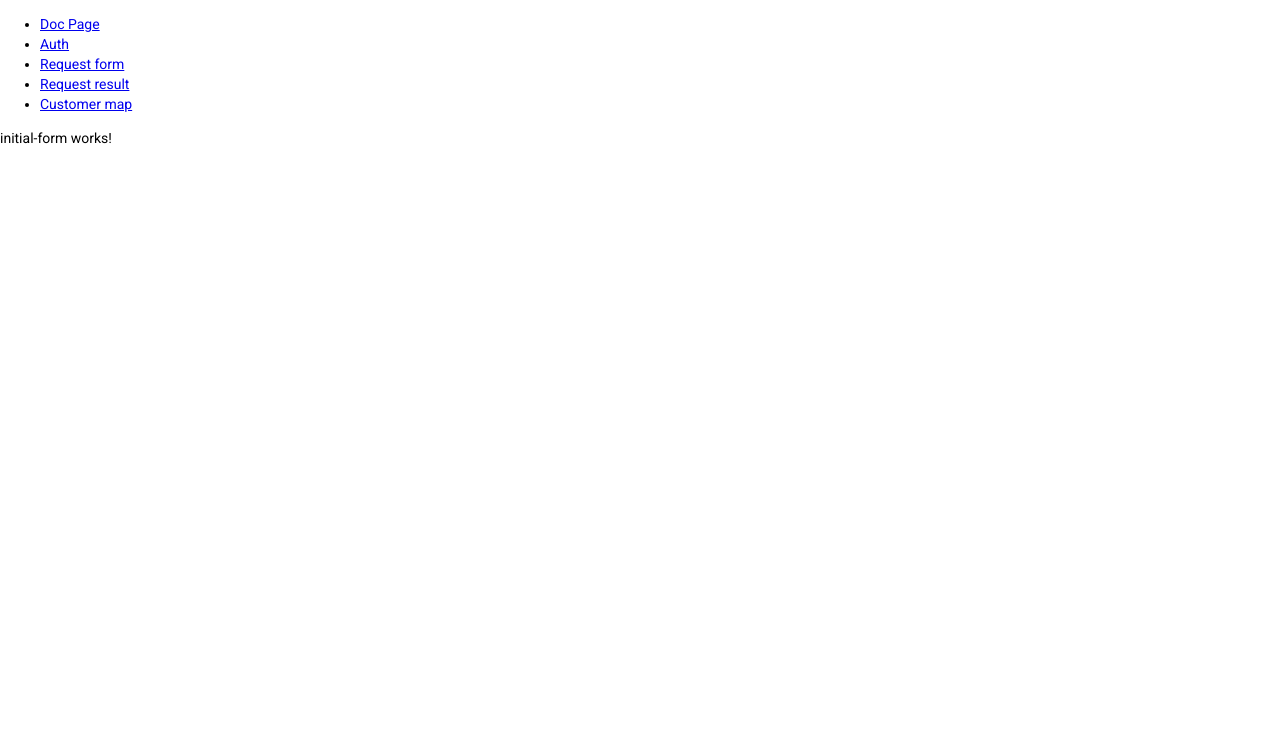
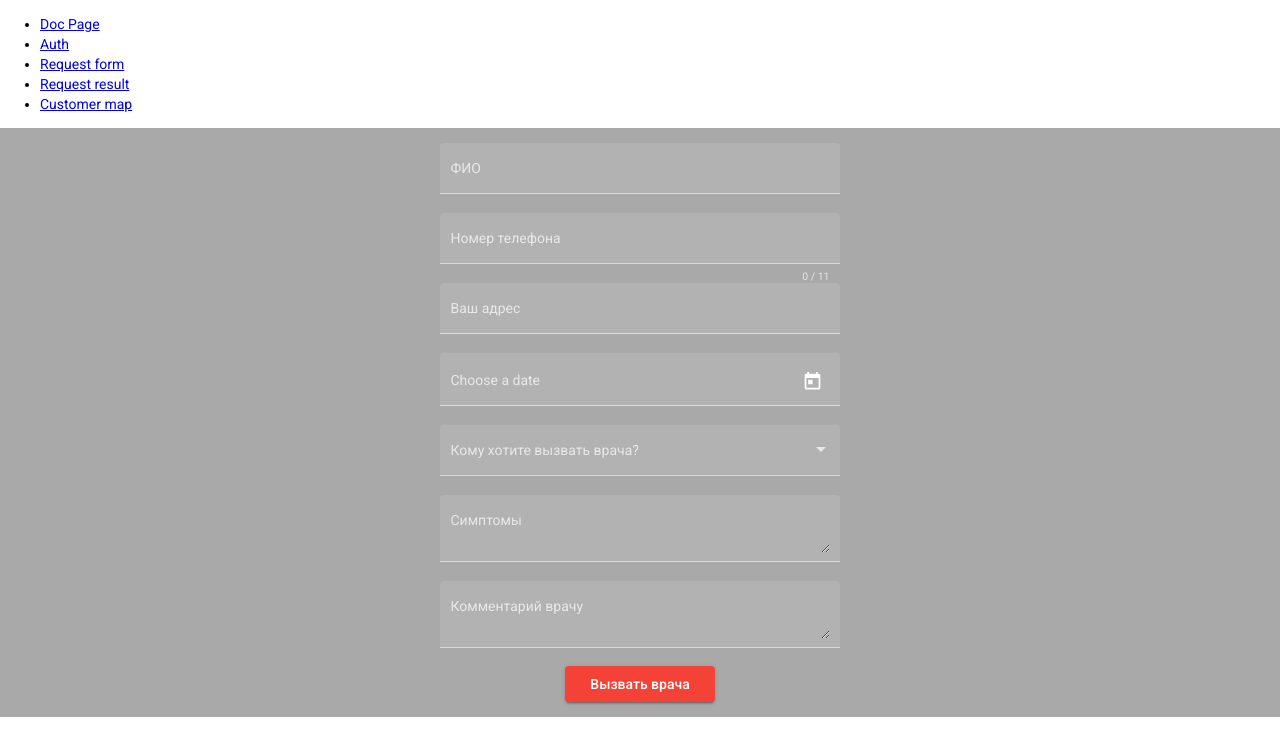
Before and after one commit to shkiltos/WitchDoctor, an Angular app in the folder theLoopKey/: page /start in a window 1280 px wide. Shown: the top 756 px of the page. Built offline with nearby package versions, Linux system fonts and the light colour scheme.

Commit message:
input form

```diff
--- a/theLoopKey/src/app/app-routing.module.ts
+++ b/theLoopKey/src/app/app-routing.module.ts
@@ -5,6 +5,7 @@ import { MapTimerCustomerComponent } from './map-timer-customer/map-timer-custom
 import { RequestResultComponent } from './request-result/request-result.component';
 import { AuthPageComponent } from './auth-page/auth-page.component';
 import { DoctorsMapPageComponent } from './doctors-map-page/doctors-map-page.component';
+
 
 const routes: Routes = [
   { path: 'start', component: InitialFormComponent },
--- a/theLoopKey/src/app/app.module.ts
+++ b/theLoopKey/src/app/app.module.ts
@@ -1,4 +1,4 @@
-import { NgModule } from '@angular/core';
+import { NgModule, CUSTOM_ELEMENTS_SCHEMA } from '@angular/core';
 import { BrowserModule } from '@angular/platform-browser';
 
 import { AppRoutingModule } from './app-routing.module';
@@ -9,6 +9,14 @@ import { RequestResultComponent } from './request-result/request-result.componen
 import { MapTimerCustomerComponent } from './map-timer-customer/map-timer-customer.component';
 import { DoctorsMapPageComponent } from './doctors-map-page/doctors-map-page.component';
 import { AuthPageComponent } from './auth-page/auth-page.component';
+import { MatFormFieldModule } from '@angular/material/form-field';
+import { MatInputModule } from '@angular/material/input';
+import { MatSelectModule } from '@angular/material/select';
+import { MatDatepickerModule } from '@angular/material/datepicker';
+import { MatNativeDateModule } from '@angular/material/core';
+import {MatButtonModule} from '@angular/material/button';
+
+
 
 @NgModule({
   declarations: [
@@ -22,9 +30,17 @@ import { AuthPageComponent } from './auth-page/auth-page.component';
   imports: [
     BrowserModule,
     AppRoutingModule,
-    BrowserAnimationsModule
+    BrowserAnimationsModule,
+    MatDatepickerModule,
+    MatInputModule,
+    MatSelectModule,
+    MatFormFieldModule,
+    MatNativeDateModule,
+    MatButtonModule
   ],
   providers: [],
-  bootstrap: [AppComponent]
+  bootstrap: [AppComponent],
+  schemas: [ CUSTOM_ELEMENTS_SCHEMA ]
+
 })
 export class AppModule { }
--- a/theLoopKey/src/app/initial-form/initial-form.component.css
+++ b/theLoopKey/src/app/initial-form/initial-form.component.css
@@ -0,0 +1,20 @@
+:host {
+    display: flex;
+    flex-direction: column;
+    background-color: darkgrey;
+    align-items: center;
+}
+
+.input-form-top {
+    margin-top: 15px;
+    min-width: 400px;
+}
+
+.input-form {
+    min-width: 400px;
+}
+
+.input-form-bot {
+    margin-bottom: 15px;
+    min-width: 150px;
+}
--- a/theLoopKey/src/app/initial-form/initial-form.component.html
+++ b/theLoopKey/src/app/initial-form/initial-form.component.html
@@ -1 +1,38 @@
-<p>initial-form works!</p>
+<mat-form-field class="input-form-top" appearance="fill">
+    <mat-label>ФИО</mat-label>
+    <input matInput>
+</mat-form-field>
+<mat-form-field class="input-form" appearance="fill">
+    <mat-label>Номер телефона</mat-label>
+    <input matInput #phone maxLength="11">
+    <mat-hint align="end">{{phone.value.length}} / 11</mat-hint>
+</mat-form-field>
+<mat-form-field class="input-form" appearance="fill">
+    <mat-label>Ваш адрес</mat-label>
+    <input matInput>
+</mat-form-field>
+<mat-form-field class="input-form" appearance="fill">
+    <mat-label>Choose a date</mat-label>
+    <input matInput [matDatepicker]="picker">
+    <mat-datepicker-toggle matSuffix [for]="picker"></mat-datepicker-toggle>
+    <mat-datepicker #picker></mat-datepicker>
+</mat-form-field>
+<mat-form-field class="input-form" appearance="fill">
+    <mat-label>Кому хотите вызвать врача?</mat-label>
+    <mat-select>
+        <mat-option value="one">Себе</mat-option>
+        <mat-option value="two">Ребенку</mat-option>
+        <!-- <mat-option value="tree">Другому человеку</mat-option> -->
+    </mat-select>
+</mat-form-field>
+
+<mat-form-field class="input-form" appearance="fill">
+    <mat-label>Симптомы</mat-label>
+    <textarea matInput></textarea>
+</mat-form-field>
+
+<mat-form-field class="input-form" appearance="fill">
+    <mat-label>Комментарий врачу</mat-label>
+    <textarea matInput></textarea>
+</mat-form-field>
+<button mat-raised-button color="warn" class="input-form-bot">Вызвать врача</button>
--- a/theLoopKey/src/app/initial-form/initial-form.component.ts
+++ b/theLoopKey/src/app/initial-form/initial-form.component.ts
@@ -3,7 +3,7 @@ import { Component, OnInit } from '@angular/core';
 @Component({
   selector: 'app-initial-form',
   templateUrl: './initial-form.component.html',
-  styleUrls: ['./initial-form.component.css']
+  styleUrls: ['./initial-form.component.css'],
 })
 export class InitialFormComponent implements OnInit {
 
```
